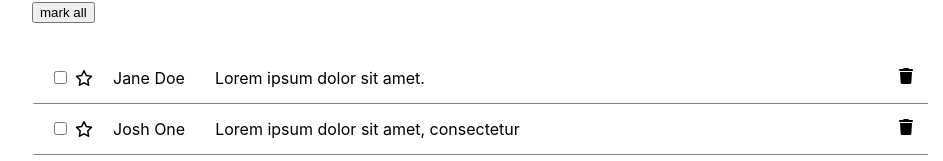
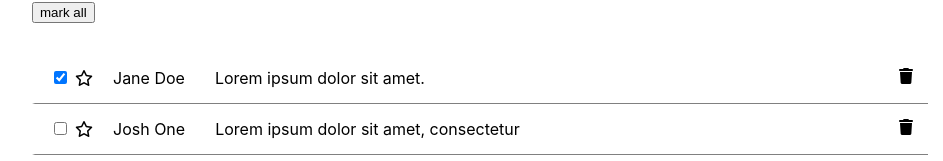
Before and after one commit to milosrancic/reactjs-gmail-clone, a React (Create React App) app: page /reactjs-gmail-clone/inbox in a window 1280 px wide. Shown: the part 199-360 px from the top of the page, without its empty margins (160-1103 px from the left). Built offline with nearby package versions, Linux system fonts and the light colour scheme.

Commit message:
added functions

```diff
--- a/src/components/Item.js
+++ b/src/components/Item.js
@@ -10,9 +10,9 @@ const Item = props => {
       <button>mark all</button>
       {/* mark all mark as read/unread  */}
       <ul>
-        {props.state.map((item) =>
-        <li className={`li`}  key={item.id}  >
-            <input type="checkbox"  />
+        {props.state.map(item =>
+        <li className="li"  key={item.id}>
+            <input type="checkbox" onChange={() => props.toggleChecked(item)} checked={item.checked}  />
             {props.addToStarred ?
                 <i className="far fa-star"
                  onClick={() => props.addToStarred(item)}></i> :
@@ -23,10 +23,15 @@ const Item = props => {
                 props.addToInbox ?
                 () => props.addToInbox(item) :
                 () => false
-                }
+              }
             >{item.sender}</span>
             <span className="email">{item.email}</span>
-            <i className="fas fa-trash" onClick={props.addToTrash ? () => props.addToTrash(item) : () => false }></i>
+            <i className="fas fa-trash"
+              onClick={
+                props.addToTrash ?
+                () => props.addToTrash(item) :
+                () => false
+              }></i>
         </li>
           )}
       </ul>
```
